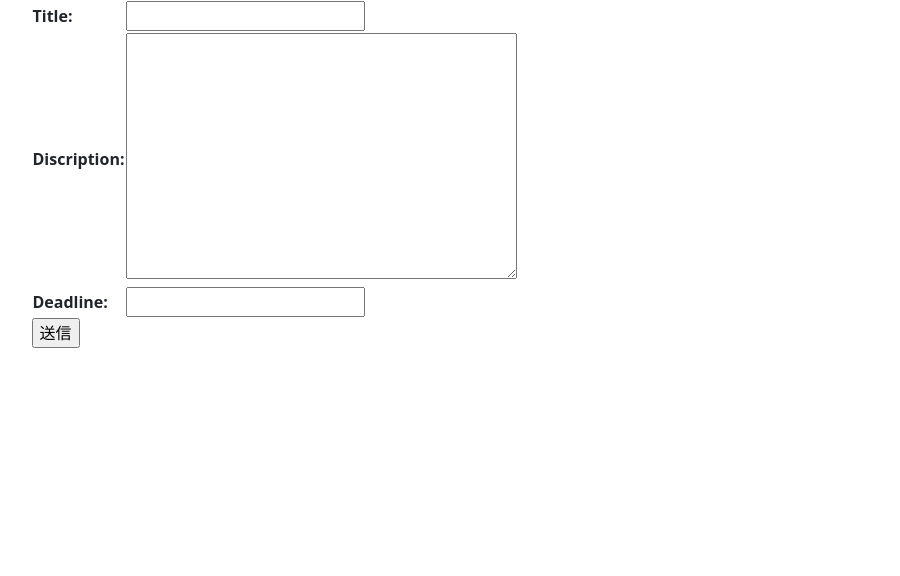
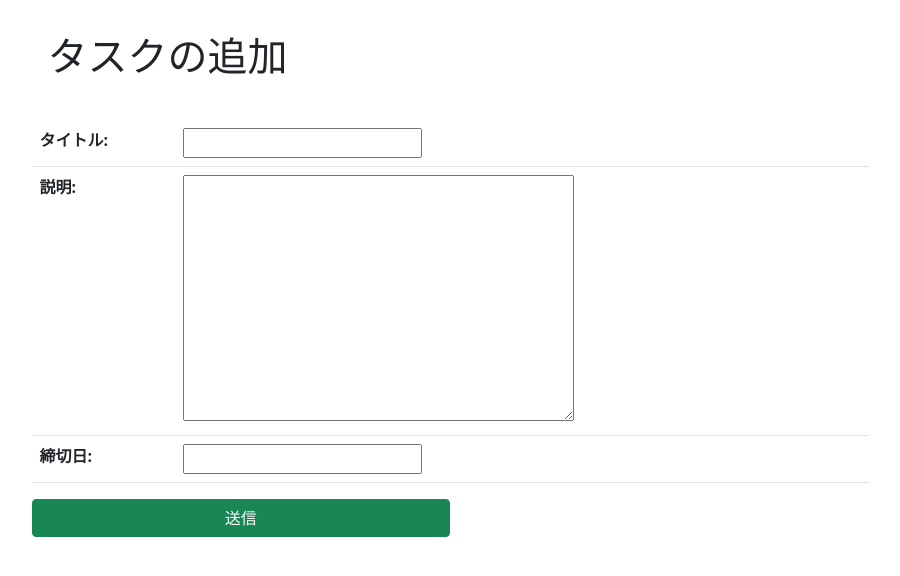
Before and after one commit to P-toyo/Practice-Django, a Django app: page /task/new/ in a window 1280 px wide. Shown: the top 576 px of the page, without its empty margins (190-1090 px from the left). Run offline with Django 4.2, Linux system fonts and the light colour scheme.

```diff
--- a/django-todo-app/todo/models.py
+++ b/django-todo-app/todo/models.py
@@ -2,9 +2,9 @@ from django.db import models
 
 # Create your models here.
 class Task(models.Model):
-    title = models.CharField(max_length=30)
-    discription = models.TextField(blank=True)
-    deadline = models.DateField()
+    title = models.CharField("タイトル", max_length=30)
+    discription = models.TextField("説明", blank=True)
+    deadline = models.DateField("締切日")
 
     def __str__(self):
         return self.title
--- a/django-todo-app/todo/templates/todo/task_form.html
+++ b/django-todo-app/todo/templates/todo/task_form.html
@@ -1,14 +1,26 @@
+{% extends 'todo/base.html' %}
 
-{% extends 'todo/base.html' %}
+{% block header %}
+<div class="p-3 mt-3 mb-3">
+    {% if "new" in request.path %}
+    <h1>タスクの追加</h1>
+    {% elif "edit" in request.path %}
+    <h1>タスクの編集</h1>
+    {% endif %}
+</div>
+{% endblock header %}
+
 
 {% block content %}
 
 <form action="" method="POST">
     {% csrf_token %}
-    <table>
+    <table class="table">
         {{ form.as_table }}
     </table>
-    <input type="submit" value="送信">
+    <div class="d-grid gap-2 col-6 mx-left">
+        <input class="btn btn-success" type="submit" value="送信">
+    </div>
 </form>
 
 {% endblock content %}
```
Also changed, not shown: django-todo-app/todo/templates/todo/task_list.html (+14 -3 lines), django-todo-app/todo/templates/todo/task_delete.html (line endings or trailing spaces).
